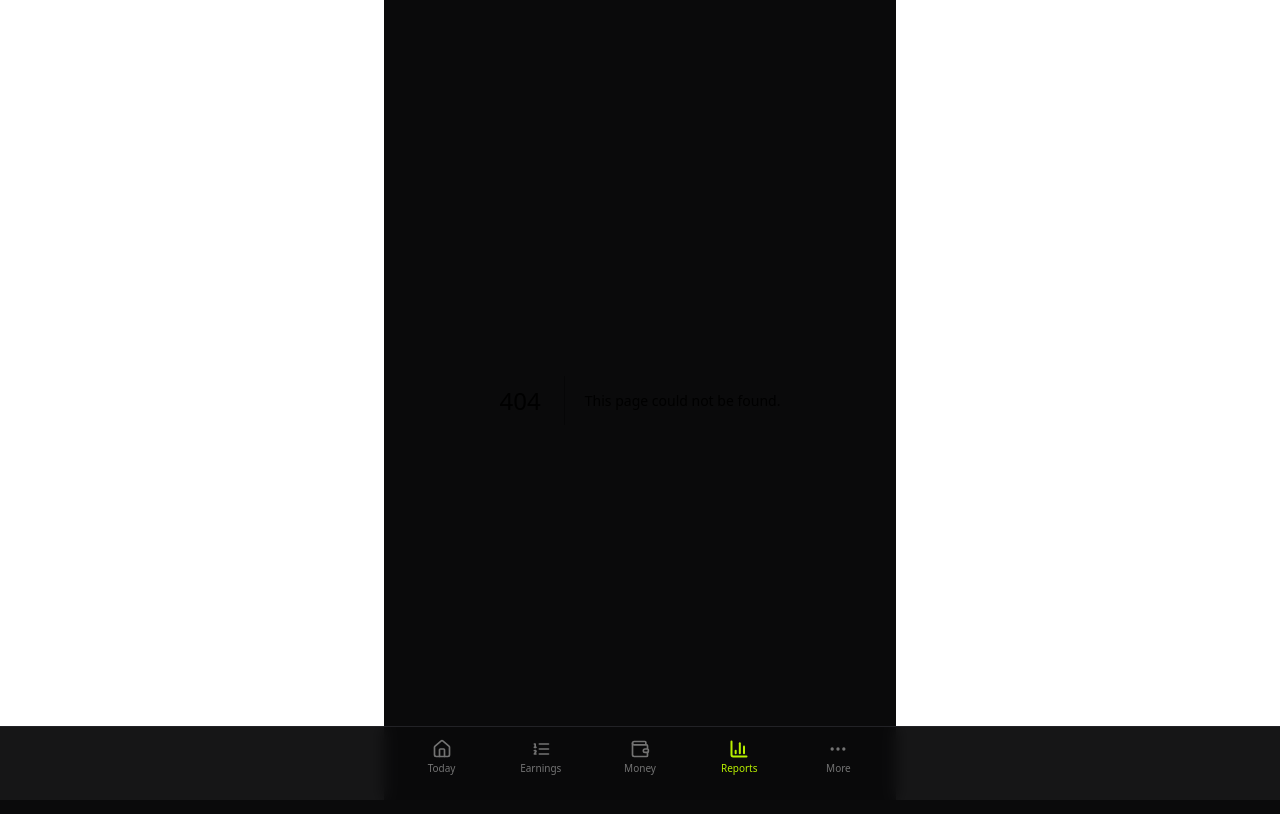
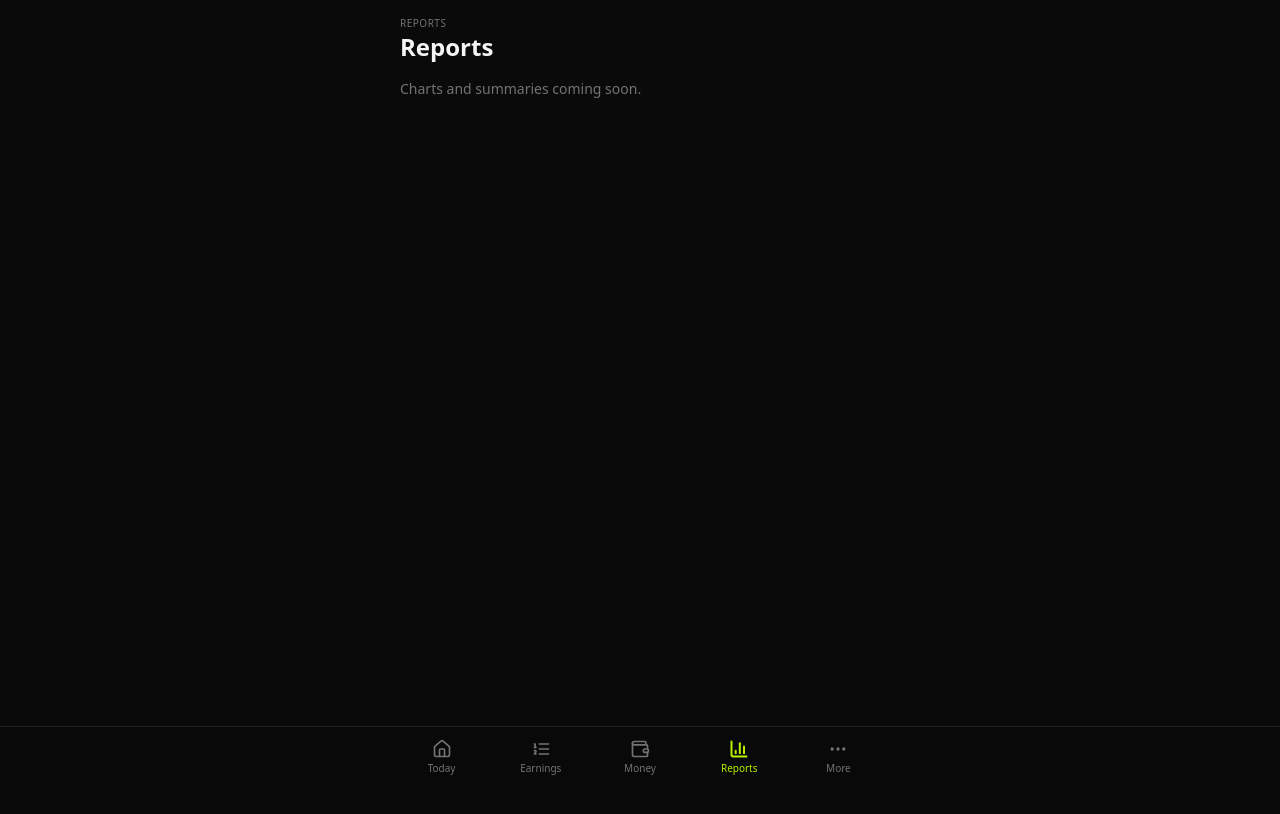
Before and after one commit to transittaxmc-create/copiloto-v8, a Next.js app: page /reports in a window 1280 px wide. Before the commit this address had no page. Shown: the top 814 px of the page. Built offline with nearby package versions, Linux system fonts and the light colour scheme.

Commit message:
Add Reports placeholder page

```diff
--- /dev/null
+++ b/src/app/reports/page.tsx
@@ -0,0 +1,13 @@
+"use client";
+
+export default function ReportsPage() {
+  return (
+    <main className="px-4 pt-4">
+      <header>
+        <p className="text-[10px] uppercase tracking-wider text-neutral-500">Reports</p>
+        <h1 className="text-2xl font-semibold">Reports</h1>
+      </header>
+      <p className="mt-4 text-sm text-neutral-500">Charts and summaries coming soon.</p>
+    </main>
+  );
+}
```
